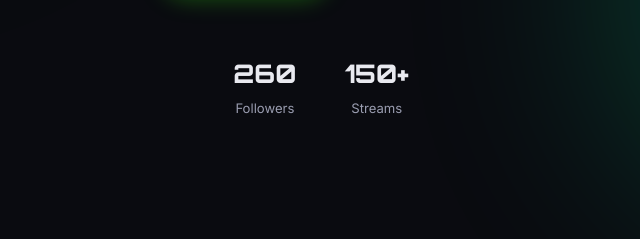
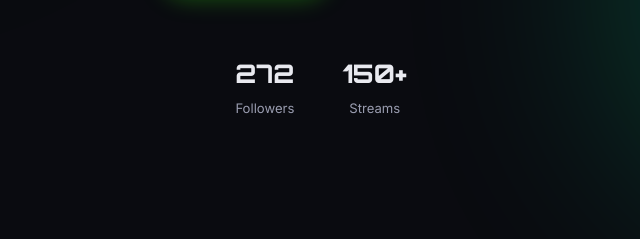
Before and after one commit to rubylaken-sudo/Framekeeper, a plain HTML site: page streamer-site/index.html in a window 1280 px wide. Shown: the part 513-752 px from the top of the page, 319-959 px from the left. Drawn offline with Linux system fonts and the light colour scheme.

Commit message:
Update followers stat to 272
Co-Authored-By: Claude Sonnet 5.5 <noreply@anthropic.com>

```diff
--- a/streamer-site/index.html
+++ b/streamer-site/index.html
@@ -56,7 +56,7 @@
         <a class="btn btn-ghost" href="https://discord.gg/zXcfpspNe" target="_blank" rel="noopener">Join Discord</a>
       </div>
       <ul class="hero-stats">
-        <li><strong>260</strong><span>Followers</span></li>
+        <li><strong>272</strong><span>Followers</span></li>
         <li><strong>150+</strong><span>Streams</span></li>
       </ul>
     </div>
```
